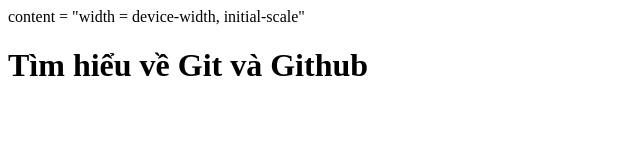
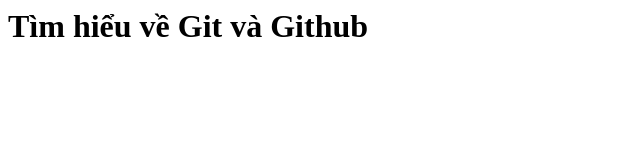
Before and after one commit to vietanh926/Test, a plain HTML site: page index.html in a window 1280 px wide. Shown: the whole page, without its empty margins (0-640 px from the left). Drawn offline with Linux system fonts and the light colour scheme.

Commit message:
Update index.html

```diff
--- a/index.html
+++ b/index.html
@@ -1,7 +1,7 @@
 <html lang="en">
 <head>
     <meta charset="UTF-8">
-    <meta name="viewport" > content = "width = device-width, initial-scale"
+    <meta name="viewport" content = "width = device-width, initial-scale">
     <title>Git & Github Tutorial</title>
 
 </head>
```
